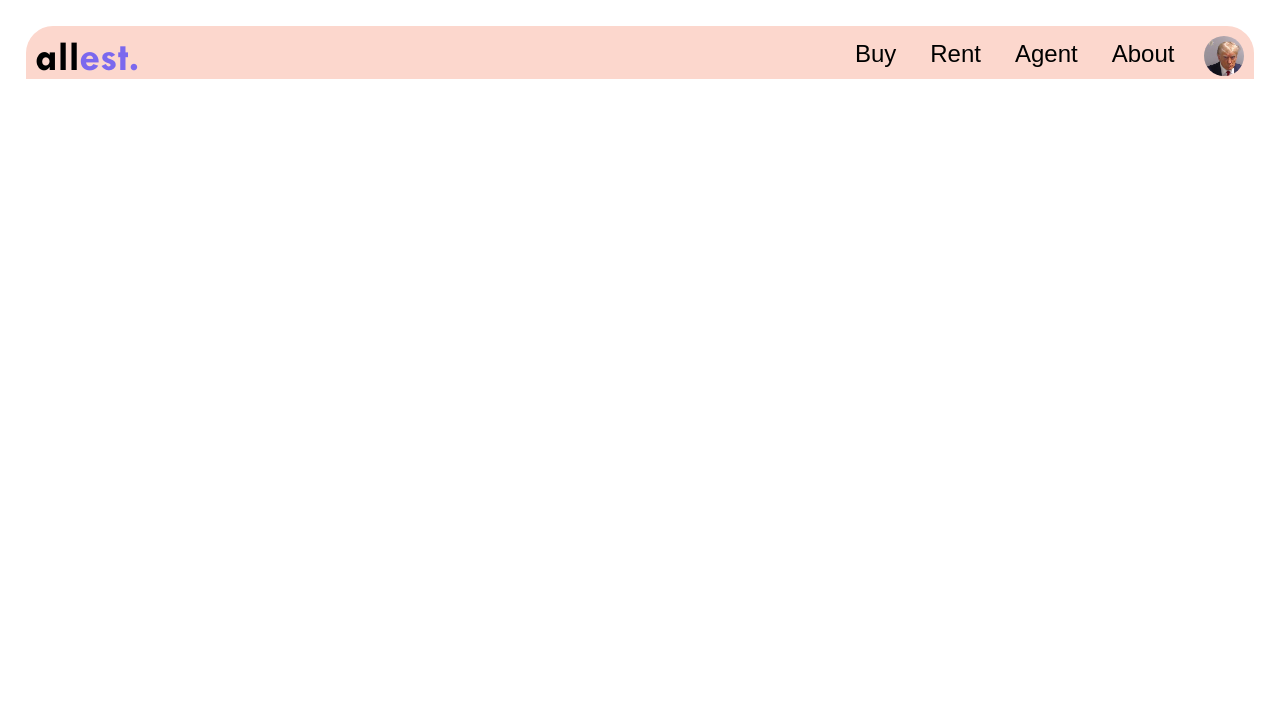
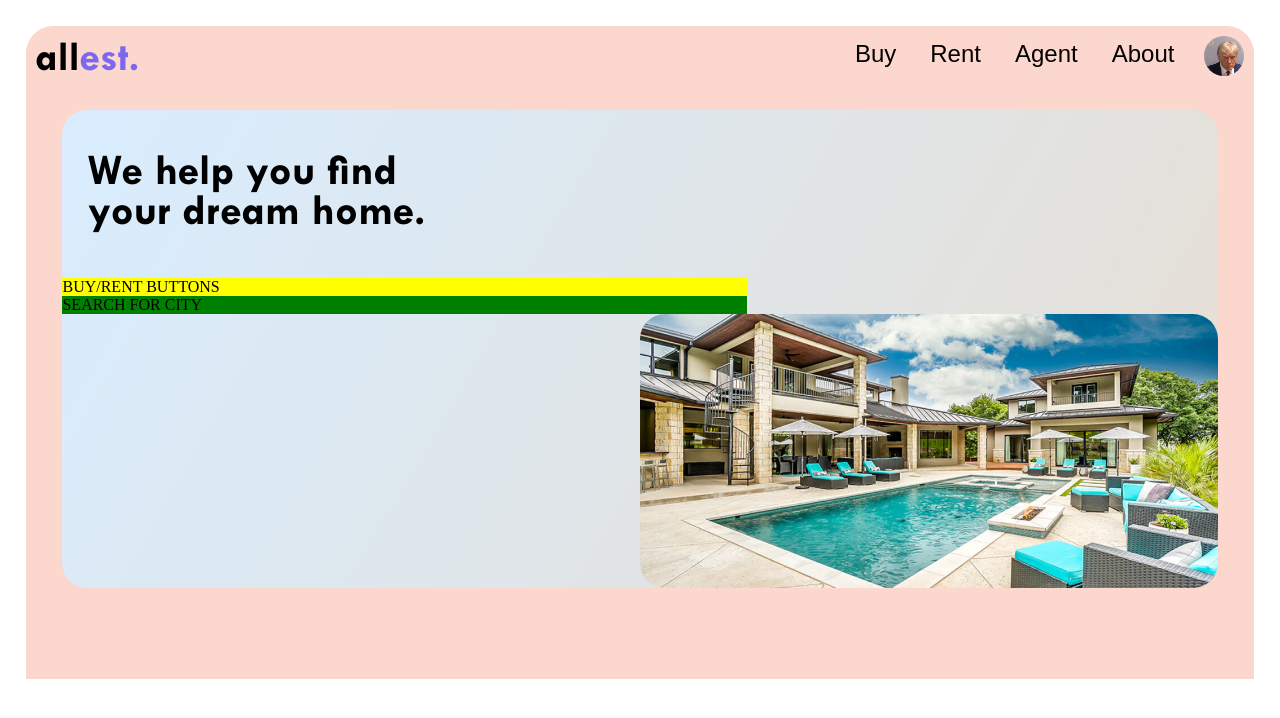
Before and after one commit to bartasd/real_estate, a website: page index.html in a window 1280 px wide. Drawn offline with Linux system fonts and the light colour scheme.

Commit message:
hero start

```diff
--- a/index.html
+++ b/index.html
@@ -33,7 +33,20 @@
             </div>
         </header>
         <main>
-
+            <section>
+                <div style="display: inline-block;">
+                    <p class="main-title">
+                        We help you find your dream home.
+                    </p>
+                    <div class="buy-buttons">
+                        BUY/RENT BUTTONS
+                    </div>
+                    <div class="search-city">
+                        SEARCH FOR CITY
+                    </div>
+                </div>
+                <img src="./img/4.jpg" alt="house picture">
+            </section>
         </main>
     </div>
 </body>
--- a/style.css
+++ b/style.css
@@ -14,6 +14,19 @@ body > div {
 
 body {
     margin: 0;
+}
+
+main {
+    height: 600px;
+}
+section {
+    background-image: linear-gradient(120deg, rgb(216, 237, 255), rgb(231, 222, 211));
+    background-color: rgb(216, 237, 255);
+    float: left;
+    border-radius: 25px;
+    width: 94%;
+    margin-left: 3%;
+    margin-top: 2.5%
 }
 
 header {
@@ -73,3 +86,25 @@ nav {
     margin-top: 14px;
     float: left;
 }
+
+.main-title {
+    margin-left: 25px;
+    font-family: 'Twentieth Century';
+    font-size: 44px;
+    width: 50%;
+}
+
+.buy-buttons{
+    background-color: yellow;
+}
+
+.search-city {
+    background-color: green;
+}
+
+section > img {
+    float: right;
+    background-color: blueviolet;
+    width: 50%;
+    border-radius: 25px;
+}
```
